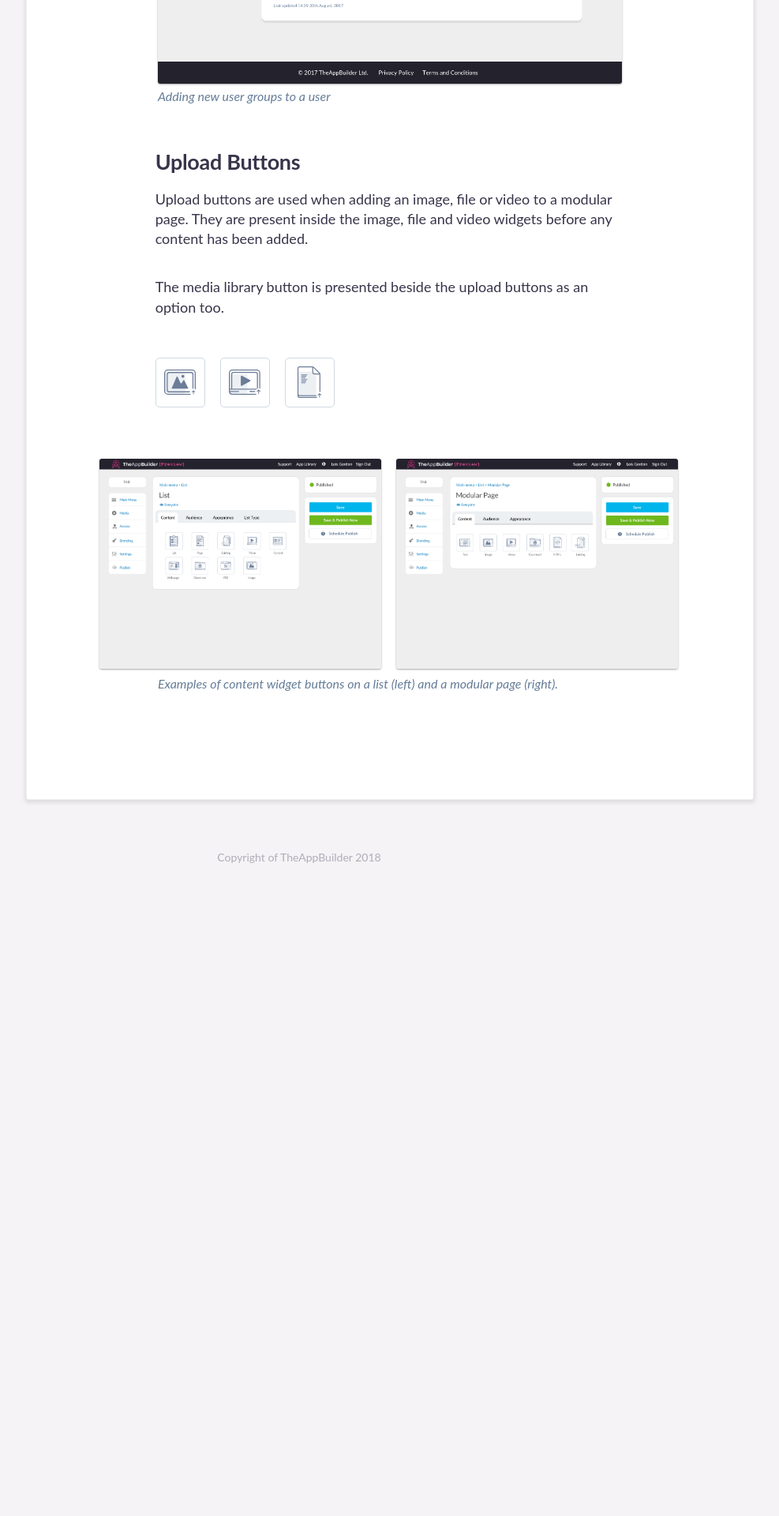
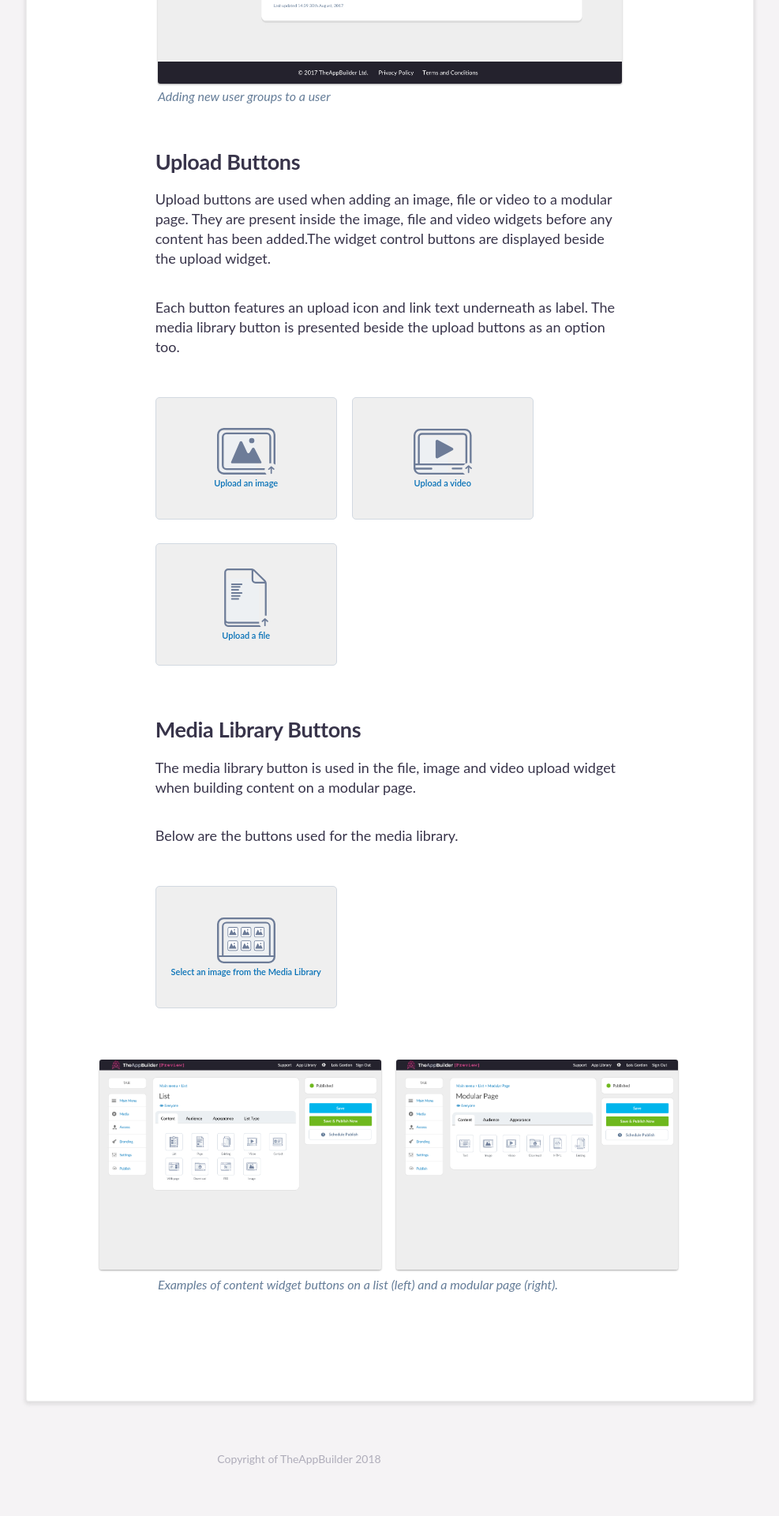
Before and after one commit to TheAppBuilderTeam/tab-pattern-library, a Jekyll site: the page built from cms/buttons/index.html, in a window 1280 px wide. Shown: the part 3781-5701 px from the top of the page at 79% size, without its empty margins (261-1248 px from the left). Built offline with Jekyll 4.4.1, drawn with Linux system fonts in a browser that asks for light colours; some web fonts are replaced; before the commit the page ends 4939 px from its top, so only the background shows below that.

Commit message:
adding upload buttons and media library buttons

```diff
--- a/_sass/cms/_styles.scss
+++ b/_sass/cms/_styles.scss
@@ -142,6 +142,30 @@
     &:active {
         background: darken($buttonWidget, 5%);
     }
+}
+
+.button--upload {
+    width: 230px;
+    height: 155px;
+    border: 1px solid $buttonSecondary;
+    &:hover:not(.active) {
+        webkit-box-shadow: 4px 5px 25px -4px rgba(141, 141, 141, 0.39);
+        moz-box-shadow: 4px 5px 25px -4px rgba(141, 141, 141, 0.39);
+        box-shadow: 4px 5px 25px -4px rgba(141, 141, 141, 0.39);
+    }
+    &:active {
+        background: darken($buttonWidget, 5%);
+    }
+}
+.button--upload img {
+    max-height: 74px;
+    max-width: 74px;
+}
+
+.button--text {
+    font-size: 11px;
+    color: $cmsLink;
+    margin-top: 2px;
 }
 .button--secondary {
     color: $buttonSecondaryText;
--- a/cms/buttons/index.html
+++ b/cms/buttons/index.html
@@ -97,13 +97,21 @@
 <!--------- upload buttons ------------------------>
 
 <h2>Upload Buttons</h2>
-<p>Upload buttons are used when adding an image, file or video to a modular page. They are present inside the image, file and video widgets before any content has been added.</p>
-<p>The media library button is presented beside the upload buttons as an option too.</p>
+<p>Upload buttons are used when adding an image, file or video to a modular page. They are present inside the image, file and video widgets before any content has been added.The widget control buttons are displayed beside the upload widget.</p>
+<p>Each button features an upload icon and link text underneath as label. The media library button is presented beside the upload buttons as an option too.</p>
 <div class="main__content__block textWidth padding__50" markdown="0">
-    <button class="button--widget button--widget--content"><img src="{{ site.baseurl }}/assets/images/cms/new_icons/upload_image_icon.svg"></button>
-    <button class="button--widget button--widget--content"><img src="{{ site.baseurl }}/assets/images/cms/new_icons/upload_video_icon.svg"></button>
-    <button class="button--widget button--widget--content"><img src="{{ site.baseurl }}/assets/images/cms/new_icons/upload_file_icon.svg"></button>
+    <button class="button--upload"><img src="{{ site.baseurl }}/assets/images/cms/new_icons/upload_image_icon.svg"><span class="button--text">Upload an image</span></button>
+    <button class="button--upload"><img src="{{ site.baseurl }}/assets/images/cms/new_icons/upload_video_icon.svg"><span class="button--text">Upload a video</span></button>
+    <button class="button--upload"><img src="{{ site.baseurl }}/assets/images/cms/new_icons/upload_file_icon.svg"><span class="button--text">Upload a file</span></button>
 </div>
+
+<h2>Media Library Buttons</h2>
+<p>The media library button is used in the file, image and video upload widget when building content on a modular page.</p>
+<p>Below are the buttons used for the media library.</p>
+
+    <div class="main__content__block textWidth padding__50" markdown="0">
+    <button class="button--upload"><img src="{{ site.baseurl }}/assets/images/cms/new_icons/media_library_icon.svg"><span class="button--text">Select an image from the Media Library</span></button>
+    </div>
 <div class="imageContainer imageContainer--two padding__50">
     <img src="{{ site.baseurl }}/assets/images/cms/new_icons/content_widget_list_example.jpg" alt="list" /img>
     <img src="{{ site.baseurl }}/assets/images/cms/new_icons/content_widget_page_example.jpg" alt="modular page" class="last" /img>
```
Also changed, not shown: assets/images/cms/new_icons/media_library_icon.svg (added).
